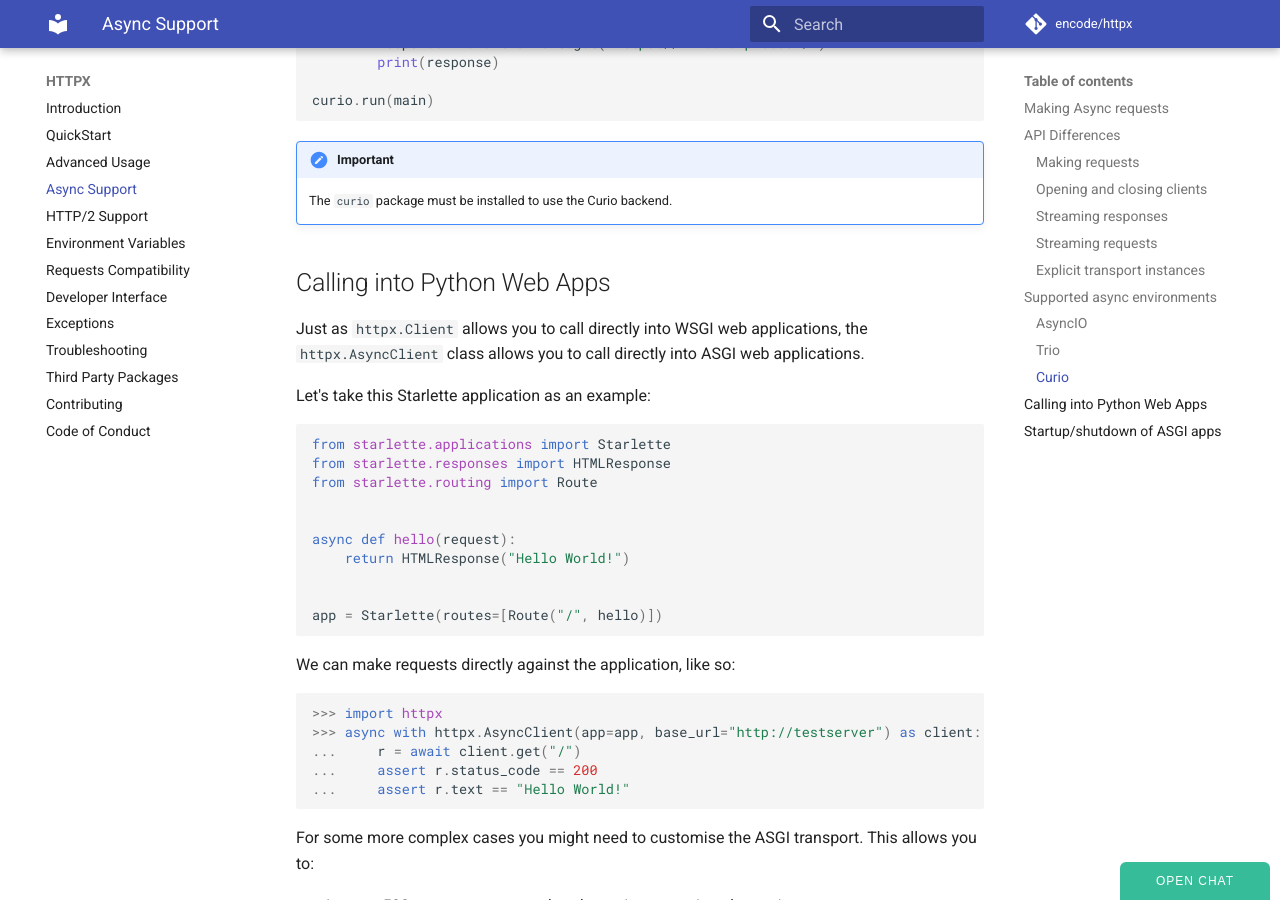
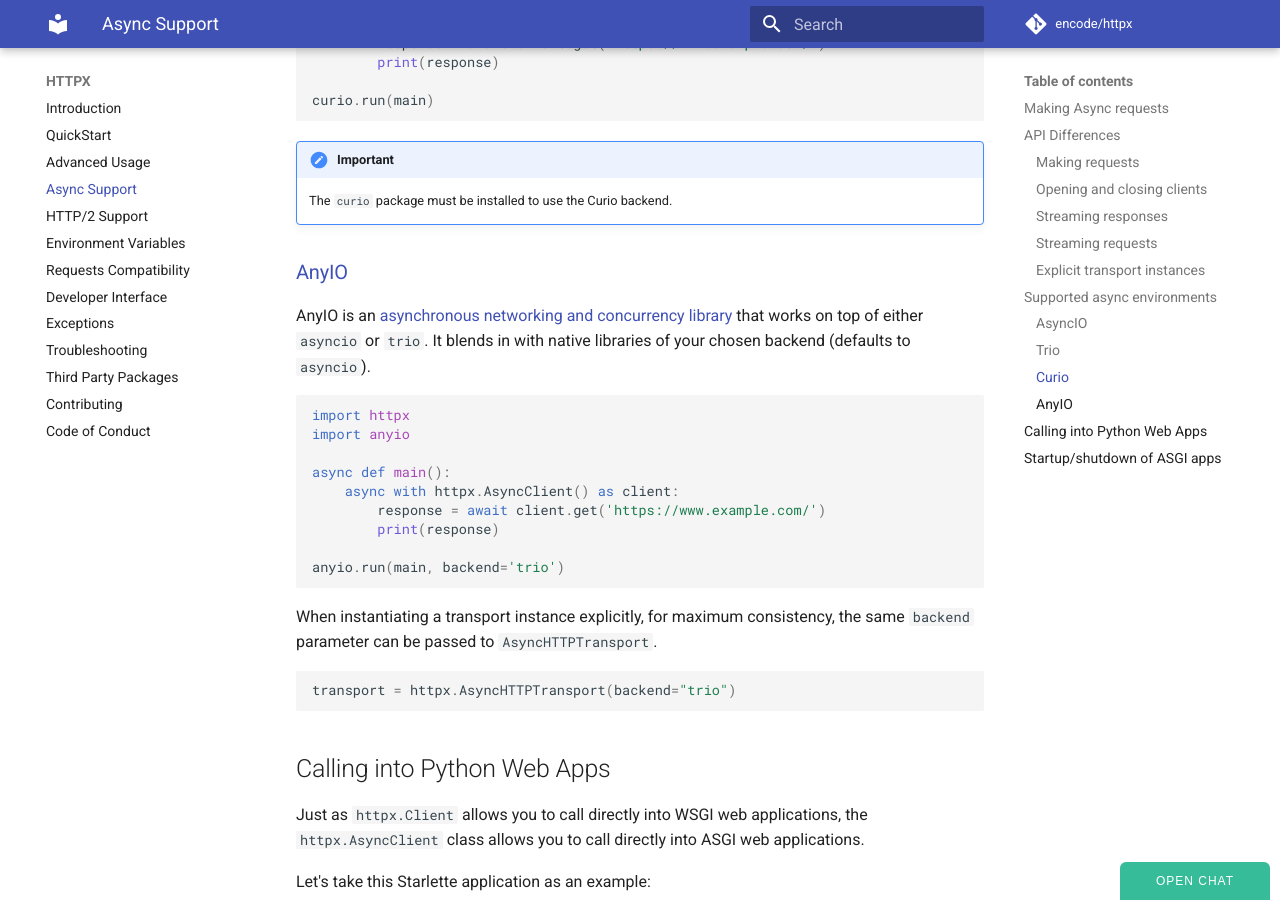
Before and after one commit to CarolinaBentrescas/httpx2, an MkDocs documentation site: the page built from docs/async.md, in a window 1280 px wide and 900 px high, scrolled down 4237 px. Built offline with MkDocs 1.6.1 and Material for MkDocs 9.7.7, drawn with Linux system fonts in a browser that asks for light colours; comment, search, counter and statistics services are not loaded.

Commit message:
[Docs] Add AnyIO under "Supported async environments" (#1673)
* [Docs] Add AnyIO under "Supported async environments"

* Update docs/async.md

Co-authored-by: Florimond Manca <15911462+florimondmanca@users.noreply.github.com>

Co-authored-by: Florimond Manca <15911462+florimondmanca@users.noreply.github.com>
Co-authored-by: Tom Christie <tom@tomchristie.com>

````diff
--- a/docs/async.md
+++ b/docs/async.md
@@ -190,6 +190,29 @@ curio.run(main)
 !!! important
     The `curio` package must be installed to use the Curio backend.
 
+
+### [AnyIO](https://github.com/agronholm/anyio)
+
+AnyIO is an [asynchronous networking and concurrency library](https://anyio.readthedocs.io/) that works on top of either `asyncio` or `trio`. It blends in with native libraries of your chosen backend (defaults to `asyncio`).
+
+```python
+import httpx
+import anyio
+
+async def main():
+    async with httpx.AsyncClient() as client:
+        response = await client.get('https://www.example.com/')
+        print(response)
+
+anyio.run(main, backend='trio')
+```
+
+When instantiating a transport instance explicitly, for maximum consistency, the same `backend` parameter can be passed to `AsyncHTTPTransport`.
+```python
+transport = httpx.AsyncHTTPTransport(backend="trio")
+```
+
+
 ## Calling into Python Web Apps
 
 Just as `httpx.Client` allows you to call directly into WSGI web applications,
````
